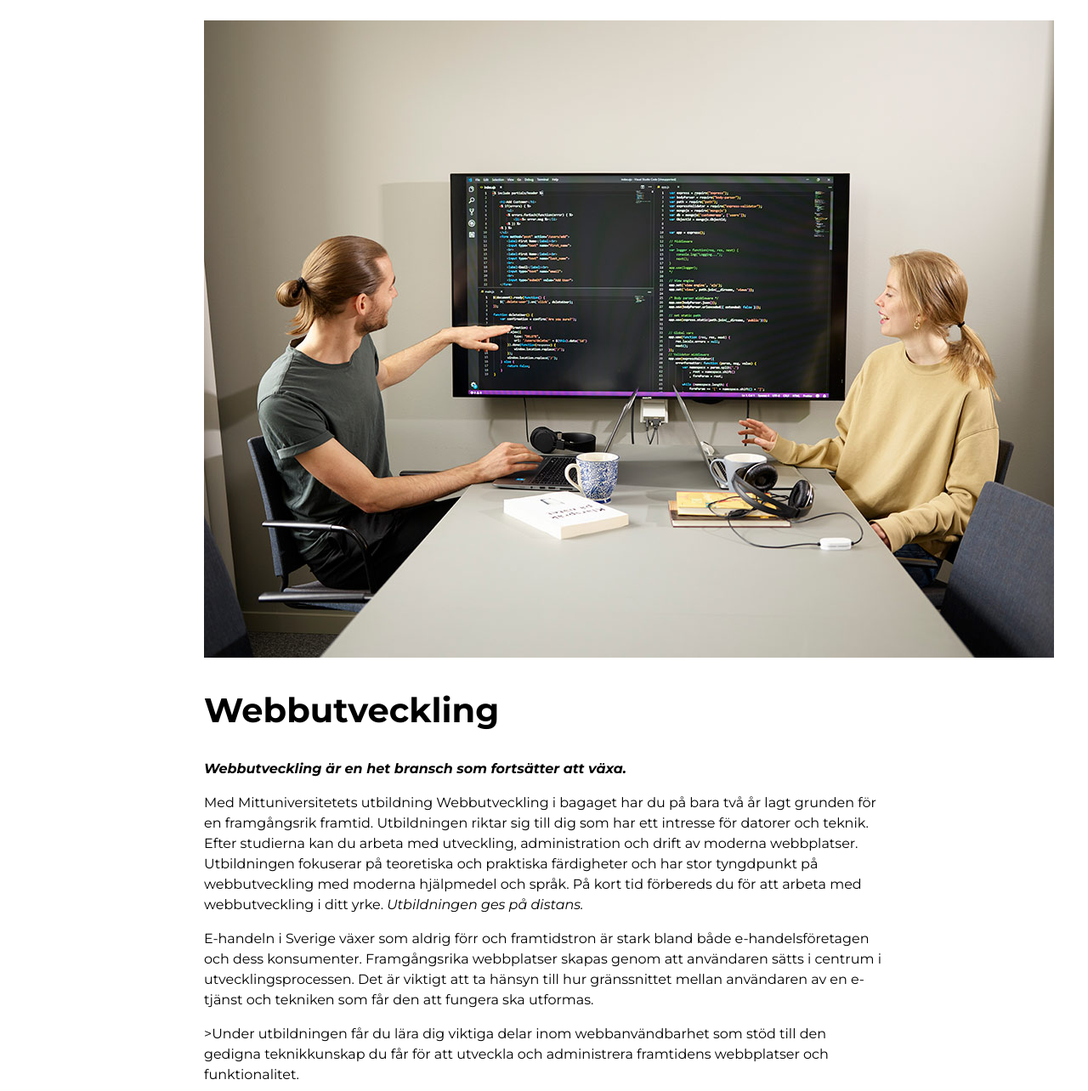
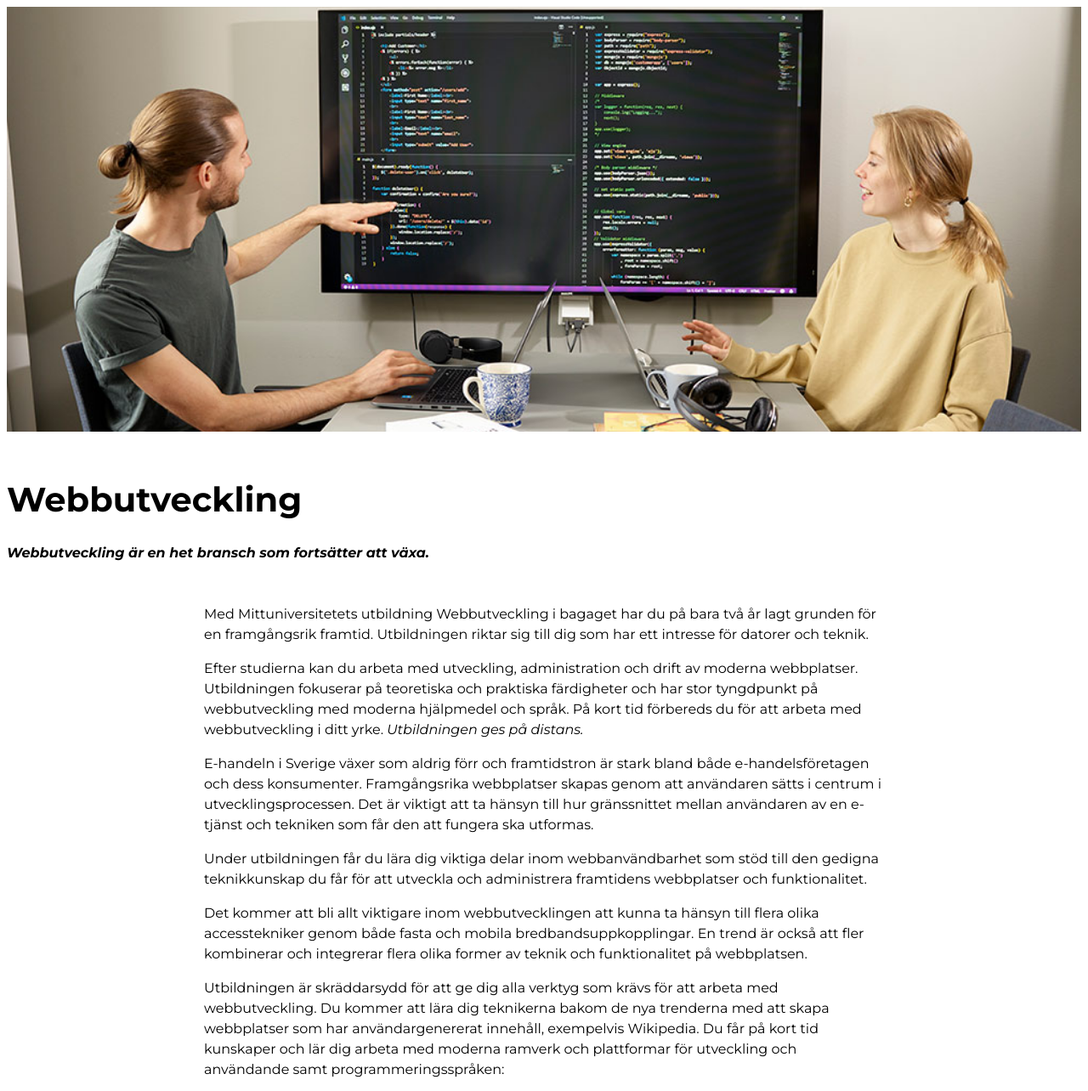
Before and after one commit to jannikeljusner/dt068g-labb2, a plain HTML site: page index.html in a window 1280 px wide. Shown: the top 1284 px of the page at 85% size. Drawn offline with Linux system fonts and the light colour scheme.

Commit message:
Fixat hero bilden i HTML och CSS

```diff
--- a/index.html
+++ b/index.html
@@ -15,14 +15,12 @@
     />
   </head>
   <body>
-    <main>
-      <!-- Huvudinnehållet för sidan -->
-      <article>
     <header>
       <!-- Toppbild och huvudrubrik -->
       <img
         src="/moment22/CF017230.jpg"
         alt="Två studenter som tittar på kod på en datorskärm"
+        class="hero-bild"
       />
       <h1>Webbutveckling</h1>
       <p>
@@ -33,12 +31,18 @@
         >
       </p>
     </header>
+    <main>
+      <!-- Huvudinnehållet för sidan -->
+      <article>
         <p>
           Med Mittuniversitetets utbildning Webbutveckling i bagaget har du på
           bara två år lagt grunden för en framgångsrik framtid. Utbildningen
-          riktar sig till dig som har ett intresse för datorer och teknik. Efter
-          studierna kan du arbeta med utveckling, administration och drift av
-          moderna webbplatser. Utbildningen fokuserar på teoretiska och
+          riktar sig till dig som har ett intresse för datorer och teknik.
+        </p>
+
+        <p>
+          Efter studierna kan du arbeta med utveckling, administration och drift
+          av moderna webbplatser. Utbildningen fokuserar på teoretiska och
           praktiska färdigheter och har stor tyngdpunkt på webbutveckling med
           moderna hjälpmedel och språk. På kort tid förbereds du för att arbeta
           med webbutveckling i ditt yrke.
@@ -55,10 +59,9 @@
         </p>
 
         <p>
-          >Under utbildningen får du lära dig viktiga delar inom
-          webbanvändbarhet som stöd till den gedigna teknikkunskap du får för
-          att utveckla och administrera framtidens webbplatser och
-          funktionalitet.
+          Under utbildningen får du lära dig viktiga delar inom webbanvändbarhet
+          som stöd till den gedigna teknikkunskap du får för att utveckla och
+          administrera framtidens webbplatser och funktionalitet.
         </p>
 
         <p>
--- a/style.css
+++ b/style.css
@@ -29,3 +29,19 @@ p {
   font-size: 1rem;
   line-height: 1.5;
 }
+
+img {
+  max-width: 100%;
+  height: auto;
+  margin-bottom: 1.5rem;
+}
+
+.hero-bild {
+    width: 100%;
+    height: 400px;
+    object-fit: cover;
+}
+
+@media (min-width: 1024px) {
+  .hero-bild {
+    height: 500px;
```
Lines whose indentation alone changed are shown as unchanged.
